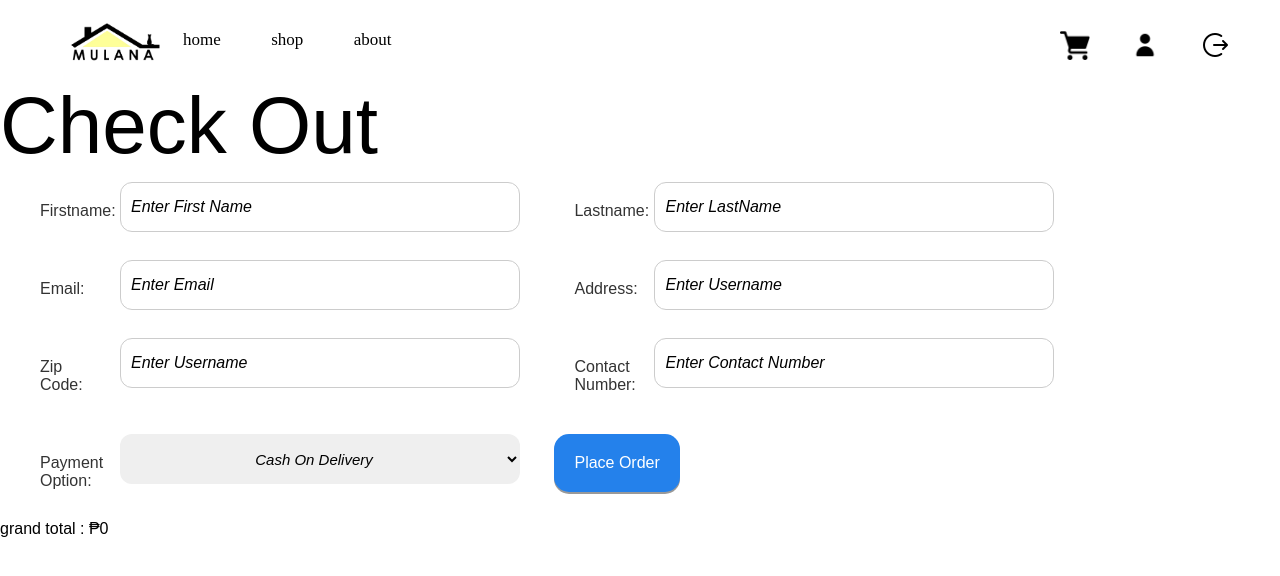
After one commit to CristopherChan/shopping, a PHP site: page /checkout.php in a window 1280 px wide. The commit adds this page. Shown: the top 576 px of the page. Run offline with PHP 8.4, Linux system fonts and the light colour scheme; a user stored in the database is signed in; data comes from the database, SQL or seed files in the repository.

Commit message:
kunti nlng

```diff
--- /dev/null
+++ b/checkout-style.css
@@ -0,0 +1,324 @@
+*{
+   font-family: 'Poppins', sans-serif;
+   margin:0; padding:0;
+   box-sizing: border-box;
+   outline: none; border: none;
+   text-decoration: none;
+   list-style: none;
+}
+
+
+body{
+  font-family: 'poppins';
+}
+nav{
+  background:transparent;
+  height: 80px;
+  width: 100%;
+  position: relative;
+  overflow: hidden;
+}
+.menu{
+  width: 20px;
+  margin-top: 0;
+}
+.mulana{
+  width: 90px;
+  float: left;
+  margin-left:70px ;
+}
+label.logo{
+  color: white;
+  font-size: 35px;
+  line-height: 80px;
+  padding: 0 100px;
+  font-weight: bold;
+}
+nav ul{
+  float: left;
+  margin-left: 0px;
+}
+nav ul li {
+  display: inline-block;
+  line-height: 80px;
+  margin: 0 10px;
+}
+nav ul li a{
+  color: rgb(0, 0, 0);
+  font-size: 17px;
+  padding: 7px 13px;
+  border-radius: 3px;
+  text-transform:lowercase;
+  font-family: 'poppins';
+  font-weight: 500;
+}
+.imgs ,ol{
+  float: right;
+  margin-right:30px;
+  margin-top: 30px;
+  display: inline-flex;
+
+}
+
+
+.search, .people, .cart{
+  width: 20px;
+  margin: 0 20px;
+  cursor: pointer;
+
+}
+
+.slideshow-container {
+  width: 100%;
+  height: auto;
+  margin: auto;
+  overflow: hidden;
+}
+.search ,.people, .grocery{
+  width: 30px;
+  margin: 0 20px;
+  cursor: pointer;
+}
+
+
+
+.checkbtn{
+  font-size: 30px;
+  color: white;
+  float: right;
+  line-height: 80px;
+  margin-right: 40px;
+  cursor: pointer;
+  display: none;
+}
+#check{
+  display: none;
+}
+@media (max-width: 1055px){
+  .search, .grocery,.people{
+    display: inline-flex;
+    width: 30px;
+    margin:1px 10px ;
+
+  }
+
+}
+@media (max-width: 432px){
+  .search, .grocery,.people{
+    display: inline-flex;
+    width: 30px;
+    margin:10px 2px ;
+  }
+
+}
+@media (max-width: 440px){
+  .imgs, ol{
+    margin: 10px 1px;
+  }
+}
+
+
+
+@media (max-width: 990px){
+  .search, .grocery,.people{
+    display: inline-flex;
+    width: 30px;
+    margin:1px 10px ;
+
+  }
+
+}
+@media(max-width:430px){
+  .imgs ,ol{
+    margin: 10px 2px;
+  }
+}
+
+@media (max-width: 958px){
+  .search, .grocery,.people{
+    display: block;
+    width: 20px;
+    margin:0px 10px ;
+  }
+}
+@media (max-width: 952px){
+  label.logo, .mulana{
+    font-size: 30px;
+    padding-left: 10px;
+    margin-left: 10px;
+  }
+  nav ul li a{
+    font-size: 16px;
+  }
+}
+@media (max-width: 858px){
+  .search, .grocery,.people{
+    display:inline-flex;
+    width: 20px;
+    margin:0px 20px ;
+  }
+}
+
+@media (max-width: 858px){
+  .checkbtn{
+    display: block;
+  }
+  ul{
+    position: fixed;
+    width: 100%;
+    height: 100vh;
+    background: #2c3e50;
+    top: 80px;
+    left: -100%;
+    text-align: center;
+    transition: all .5s;
+  }
+  nav ul li {
+    display: block;
+    margin: 50px 0;
+    line-height: 30px;
+  }
+  nav ul li a{
+    font-size: 20px;
+  }
+  a:hover,a.active{
+    background: none;
+    color: #0082e6;
+  }
+  #check:checked ~ ul {
+    left: 0;
+  }
+}
+.title{
+  font-size:5em;
+  color: #000;
+  text-transform: capitalize;
+}
+.check{
+  margin: auto;
+  height: auto;
+  text-align: center;
+  background: #0082e6;
+  padding: 10px;
+  max-width: 1200px;
+  border-radius: 12px;
+  box-shadow: 0 0 15px rgba(0,0,0,.5);
+
+}
+
+.main-container-1{
+  max-width: 900px;
+  width: 100%;
+  background: white;
+  padding: 10px;
+  border-radius: 8px;
+  box-shadow: 0 0 15px rgba(0,0,0,.5);
+  align-items: center;
+  margin: auto;
+  margin-top: 100px;
+}
+.main-container-1 .info{
+  padding-left: 20px;
+  font-weight: lighter;
+  text-transform: capitalize;
+  font-family:'inter' ;
+}
+
+.main-container-1 header{
+  font-weight: 100;
+  text-align: none;
+  text-transform: uppercase;
+  padding-top: 10px;
+  padding-left: 10px;
+  color: #000;
+  font-family: Inter;
+  font-size: 40px;
+  font-style: normal;
+  line-height: normal;
+  text-transform: capitalize;
+}
+.check .column{
+  padding-top: 30px;
+  text-align: center;
+  padding-left: 50px;
+}
+.check .input-box{
+  position: relative;
+  font-size: 16px;
+}
+.input-box{
+  padding: 10px;
+  text-align: justify;
+  display: inline-flex;
+  margin-left: 10px;
+}
+label{
+  width: 100px;
+  font-weight: 500;
+  color: #333;
+  padding: 20px;
+}
+.colunm #submit{
+  width: 200%;
+  background: rgb(36, 129, 235);
+  align-items: center;
+  font-size: 16px;
+  cursor: pointer;
+  outline: none;
+  color: #fff;
+  border: none;
+  padding: 20px;
+  border-radius: 15px;
+  box-shadow: 0 2px #999;
+
+}
+#submit:hover{
+  background: linear-gradient(23deg,rgb(32, 32, 32)0%, rgb(20, 20, 20)100%);
+}
+#submit:active{
+  background:linear-gradient(20deg, rgba(rgb(43, 42, 43)));
+  box-shadow: 0 10px rgb(68, 68, 68);
+  transform: translateY(10px);
+}
+.input-box #fname, #mname, #lname,#adds, #uname, #pword, #email{
+  color: rgb(0, 0, 0);
+  padding-left: 10px;
+  font-style: italic;
+  height: 50px;
+  width: 400px;
+  border-radius: 12px;
+  font-size: 16px;
+  border-width:0 0 2px 0 ;
+  border:   1px  solid #ccc;
+
+
+}
+#number, #code{
+  color: rgb(0, 0, 0);
+  padding-left: 10px;
+  font-style: italic;
+  height: 50px;
+  width: 400px;
+  border-radius: 12px;
+  font-size: 16px;
+  border-width:0 0 2px 0 ;
+  border:   1px  solid #ccc;
+
+}
+#pays{
+  font-style: italic;
+  height: 50px;
+  width: 400px;
+  font-size: 15px;
+  text-align: center;
+  color: rgb(0, 0, 0);
+  border: none;
+  border-radius: 12px;
+
+
+}
+
+::placeholder {
+  color: rgb(0, 0, 0);
+  font-weight: lighter;
+}
--- /dev/null
+++ b/checkout.php
@@ -0,0 +1,233 @@
+<?php
+
+include 'config.php';
+session_start();
+$user_id = $_SESSION['user_id'];
+
+if(!isset($user_id)){
+    header('location:login.php');
+ };
+
+
+
+ if(isset($_POST['add_to_cart'])){
+
+    $product_name = $_POST['product_name'];
+    $product_price = $_POST['product_price'];
+    $product_image = $_POST['product_image'];
+    $product_quantity = $_POST['product_quantity'];
+
+    $select_cart = mysqli_query($conn, "SELECT * FROM `cart` WHERE name = '$product_name' AND user_id = '$user_id'") or die('query failed');
+
+    if(mysqli_num_rows($select_cart) > 0){
+       $message[] = 'product already added to cart!';
+    }else{
+       mysqli_query($conn, "INSERT INTO `cart`(user_id, name, price, image, quantity) VALUES('$user_id', '$product_name', '$product_price', '$product_image', '$product_quantity')") or die('query failed');
+       $message[] = 'product added to cart!';
+    }
+
+ };
+
+
+ if(isset($_POST['place_order'])){
+
+    $user_fname = $_POST['fname'];
+    $user_lname = $_POST['lname'];
+    $email = $_POST['email'];
+    $address = $_POST['adds'];
+    $code = $_POST['code'];
+    $con_number = $_POST['number'];
+    $payment = $_POST['payment'];
+    $product_quantity = $_POST['quantity'];
+
+
+
+    $select_cart = mysqli_query($conn, "SELECT * FROM `checkout` WHERE fname = '$user_fname' AND id = '$user_id'") or die('query failed');
+
+    if(mysqli_num_rows($select_cart) > 0){
+       $message[] = 'failed place order!';
+    }else{
+       mysqli_query($conn, "INSERT INTO `checkout`(id, fname, lname, email, adds, code, number, payments, product_image, quanmtity) VALUES('$user_id', '$user_fname', '$user_lname', '$email', '$address', '$code', '$con_number', '$payment', '$product_quantity')") or die('query failed');
+       $message[] = 'product added to cart!';
+    }
+
+ };
+
+
+
+?>
+<!DOCTYPE html>
+<html lang="en">
+<head>
+  <meta charset="UTF-8">
+  <meta name="viewport" content="width=device-width, initial-scale=1.0">
+  <title>Document</title>
+  <link rel="stylesheet" href="checkout-style.css">
+</head>
+<body>
+<div class="main-container">
+
+<header>
+     <nav>
+        <input type="checkbox" id="check">
+            <label for="check" class="checkbtn">
+                <img class="menu" src="./img/icons8-menu-50.png" alt="menu">
+            </label>
+            <label class="logo"><a href="index.php"><img class="mulana" src="./img/MULANA-removebg-preview.png" alt="picture"></a></label>
+            <ul>
+                <li><a class="active" href="index.php">Home</a></li>
+                <li><a href="#">Shop</a></li>
+                <li><a href="about.php">About</a></li>
+            </ul>
+
+            <ol class="imgs">
+
+            <li><a href="shopping.php"><img class="people" src="./img/grocery-store.png" alt=""></a></li>
+
+            <li><a href="profile.php"><img class="people" src="./img/people.png" alt=""></a></li>
+
+            <li><a href="logout.php?logout=<?php echo $user_id; ?>" onclick="return confirm('are your sure you want to logout?');" class="delete-btn"><img class="people" src="./img/icons8-logout-30.png" alt="out" title="log out"></a></li>
+
+
+            </ol>
+  </nav>
+     </header>
+     <header class="title"> check out</header>
+
+   <?php
+      $cart_query = mysqli_query($conn, "SELECT * FROM `cart` WHERE user_id = '$user_id'") or die('query failed');
+      $grand_total = 0;
+      if(mysqli_num_rows($cart_query) > 0){
+         while($fetch_cart = mysqli_fetch_assoc($cart_query)){
+   ?>
+
+
+<form action="" method="post" class="check">
+    <table class="table">
+        <?php
+            $cart_query = mysqli_query($conn, "SELECT * FROM `cart` WHERE user_id = '$user_id'") or die('query failed');
+            $grand_total = 0;
+                if(mysqli_num_rows($cart_query) > 0){
+                while($fetch_cart = mysqli_fetch_assoc($cart_query)){
+        ?>
+
+            <img src="<?php echo $fetch_cart['image']; ?>" height="100" alt="">
+        <?php echo $fetch_cart['name']; ?>
+
+            <form action="" class="get" method="post">
+               <input type="hidden" name="cart_id" value="<?php echo $fetch_cart['id']; ?>">
+               <input type="number" min="1" name="cart_quantity" value="<?php echo $fetch_cart['quantity']; ?>">
+               <input type="submit" name="place_order" value="update" class="option-btn">
+            </form>
+
+        ₱<?php echo $sub_total = ($fetch_cart['price'] * $fetch_cart['quantity']); ?>
+
+        <?php
+            $grand_total += $sub_total;
+            }
+            }else{
+            echo '<tr><td style="padding:20px; text-transform:capitalize;" colspan="6">no item added</td></tr>';
+        }
+    }
+}
+
+?>
+
+               <div class="colunm">
+                <div class="input-box">
+                    <label for="fname">Firstname:</label>
+                    <input type="text" id="fname" name="fname" placeholder="Enter First Name" required>
+                </div>
+                <div class="input-box">
+                    <label for="lname">Lastname:</label>
+                    <input type="text" id="lname" name="lname" placeholder="Enter LastName" required>
+                </div>
+
+                <div class="input-box">
+                    <label for="email">Email:</label>
+                    <input type="email" id="email" name="email" placeholder="Enter Email" required>
+                </div>
+
+                <div class="input-box">
+                    <label for="adds">Address:</label>
+                    <input type="text" id="adds" name="adds" placeholder="Enter Username" required>
+                </div>
+                <div class="input-box">
+                    <label for="adds">Zip Code:</label>
+                    <input type="text" id="code" name="code" placeholder="Enter Username" required>
+                </div>
+                <div class="input-box">
+                    <label for="adds">Contact Number:</label>
+                    <input type="number" id="number" name="number" placeholder="Enter Contact Number" required>
+                </div>
+                <div class="input-box">
+                <label for="payment">Payment Option:</label>
+                    <select name="payment" id="pays">
+                    <option value="cod">Cash On Delivery</option>
+                    <option value="Ewallet">Gcash</option>
+                    <option value="banks">banks</option>
+                    </select>
+                </div>
+                <div class="input-box">
+                    <input type="submit" id="submit" name="place_order" value="Place Order">
+                </div>
+
+            </div>
+               </table>
+               grand total :
+    ₱<?php echo $grand_total; ?>
+            </form>
+
+</tbody>
+</table>
+
+
+
+
+            <!--<div class="colunm">
+                <div class="input-box">
+                    <label for="fname">Firstname:</label>
+                    <input type="text" id="fname" name="fname" placeholder="Enter First Name" required>
+                </div>
+                <div class="input-box">
+                    <label for="lname">Lastname:</label>
+                    <input type="text" id="lname" name="lname" placeholder="Enter LastName" required>
+                </div>
+
+                <div class="input-box">
+                    <label for="email">Email:</label>
+                    <input type="email" id="email" name="email" placeholder="Enter Email" required>
+                </div>
+
+                <div class="input-box">
+                    <label for="adds">Address:</label>
+                    <input type="text" id="adds" name="adds" placeholder="Enter Username" required>
+                </div>
+                <div class="input-box">
+                    <label for="adds">Zip Code:</label>
+                    <input type="text" id="code" name="code" placeholder="Enter Username" required>
+                </div>
+                <div class="input-box">
+                    <label for="adds">Contact Number:</label>
+                    <input type="number" id="number" name="number" placeholder="Enter Contact Number" required>
+                </div>
+                <div class="input-box">
+                <label for="payment">Payment Option:</label>
+                    <select name="payment" id="pays">
+                    <option value="cod">Cash On Delivery</option>
+                    <option value="Ewallet">Gcash</option>
+                    <option value="banks">banks</option>
+                    </select>
+                </div>
+                <div class="input-box">
+                    <input type="submit" id="submit" name="place_order" value="Place Order">
+                </div>
+
+            </div>-->
+
+
+
+
+</div>
+</body>
+</html>
--- a/shopping.php
+++ b/shopping.php
@@ -64,6 +64,7 @@ if(isset($_GET['delete_all'])){
          <td>
             <form action="" method="post">
                <input type="hidden" name="cart_id" value="<?php echo $fetch_cart['id']; ?>">
+               <input type="hidden" name="product_name" value="<?php echo $fetch_product['name']; ?>">
                <input type="number" min="1" name="cart_quantity" value="<?php echo $fetch_cart['quantity']; ?>">
                <input type="submit" name="update_cart" value="update" class="option-btn">
             </form>
@@ -87,7 +88,7 @@ if(isset($_GET['delete_all'])){
 </table>
 
 <div class="cart-btn">
-   <a href="homepage.php" class="btn <?php echo ($grand_total > 1)?>">proceed to checkout</a>
+   <a href="checkout.php" class="btn <?php echo ($grand_total > 1)?>">proceed to checkout</a>
 </div>
 <div class="cart-btn">
    <a class="btn" href="index.php">go back?</a>
```
Also changed, not shown: home-page-style.css (+6 -2 lines), insert-check-out.php (added, +40 -0 lines), images/39769863.jpg (added), images/40498205.jpg (added), images/68422435.jpg (added), images/77247279.jpg (added), images/89358381.jpg (added), images/91924714.jpg (added), images/wallpaperflare.com_wallpaper (21).jpg (added).
